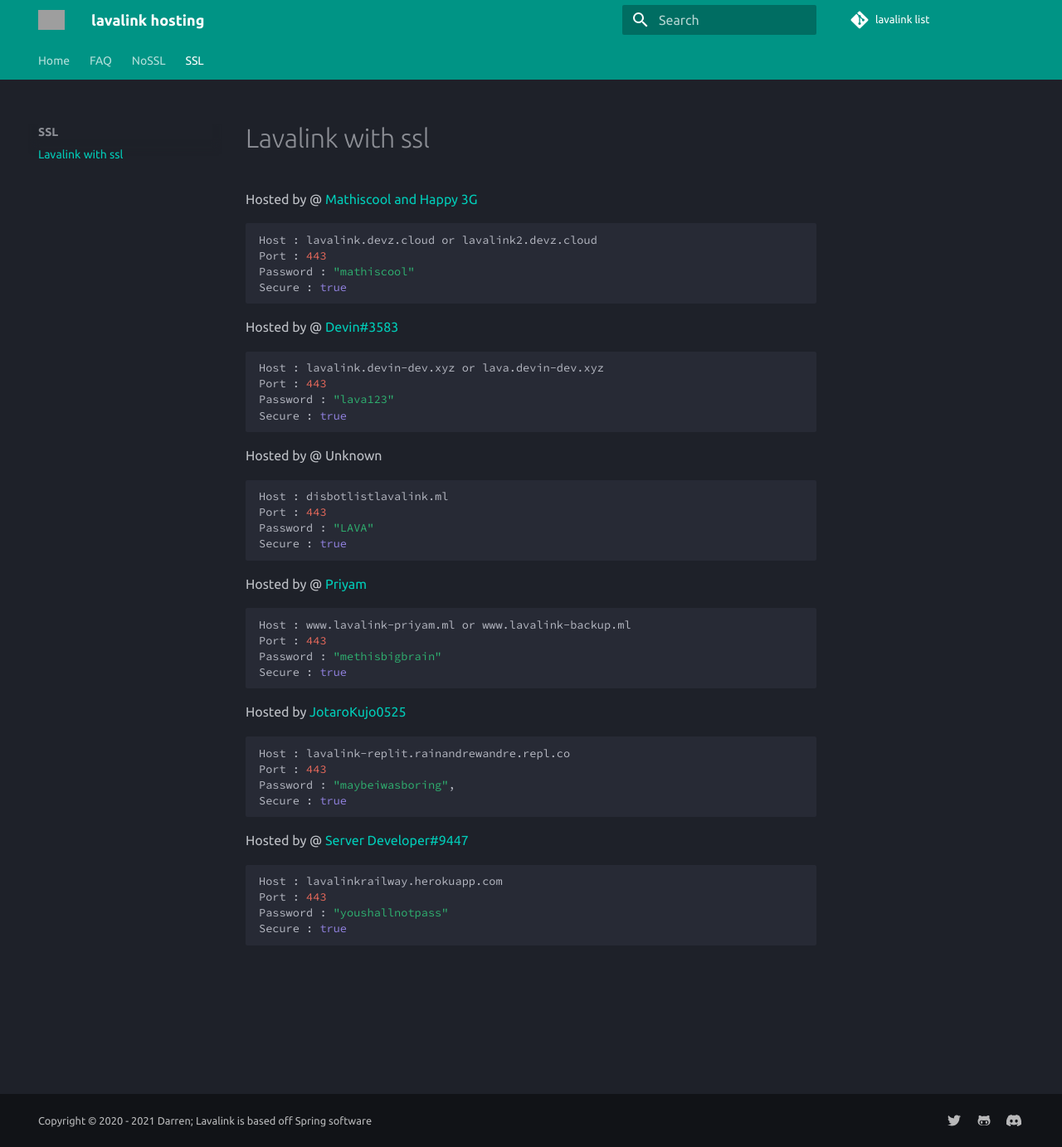
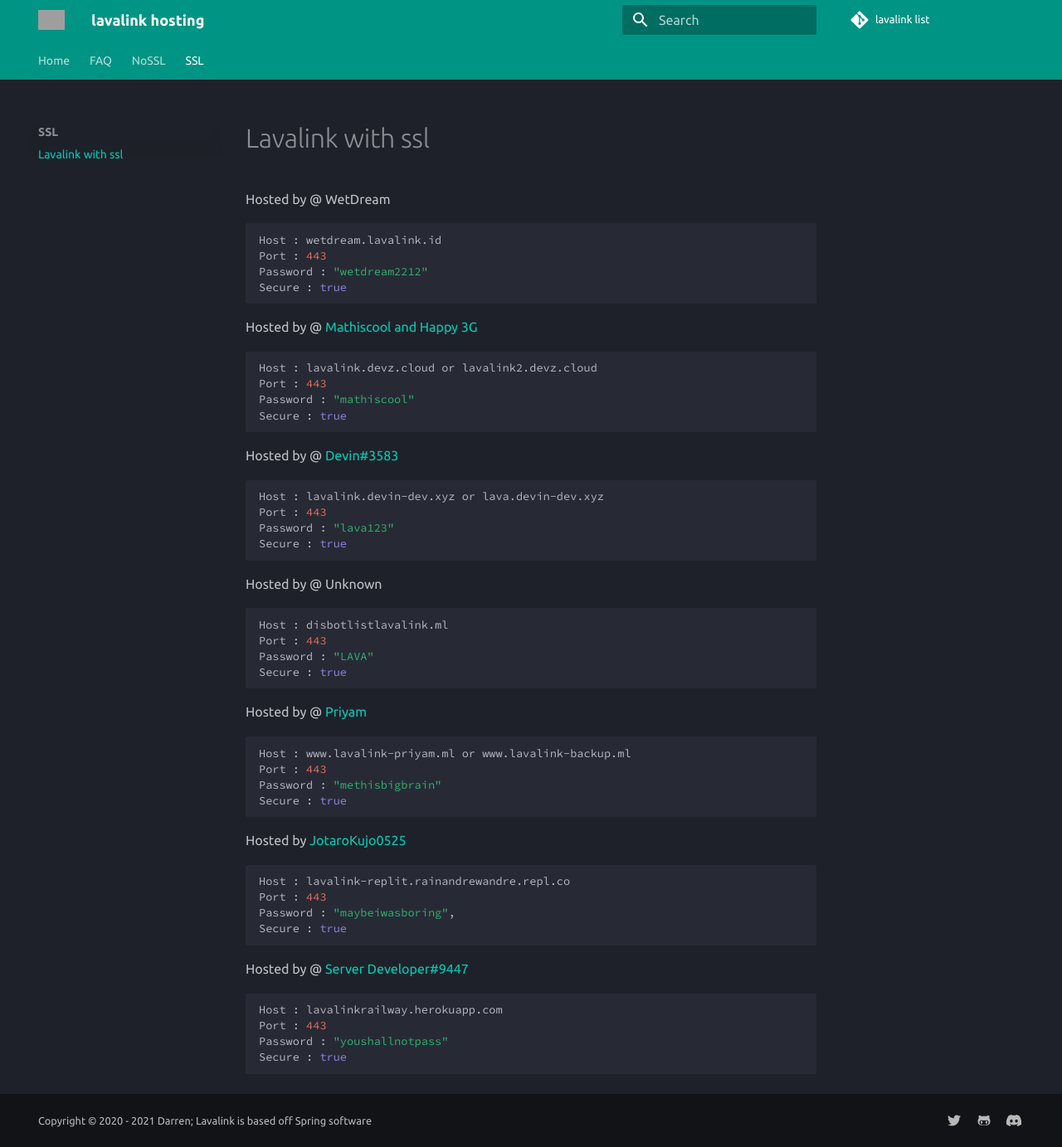
Before and after one commit to DarrenOfficial/lavalink-list, an MkDocs documentation site: the page built from docs/SSL/lavalink-with-ssl.md, in a window 1280 px wide and 1383 px high. Shown: the whole window at 83% size. Built offline with MkDocs 1.6.1 and Material for MkDocs 9.7.7, drawn with Linux system fonts in a browser that asks for light colours; comment, search, counter and statistics services are not loaded; grey boxes are pictures that could not be loaded.

Commit message:
Update lavalink-with-ssl.md

````diff
--- a/docs/SSL/lavalink-with-ssl.md
+++ b/docs/SSL/lavalink-with-ssl.md
@@ -1,3 +1,10 @@
+Hosted by @ WetDream
+```bash
+Host : wetdream.lavalink.id
+Port : 443
+Password : "wetdream2212"
+Secure : true
+```
 Hosted by @ [Mathiscool and Happy 3G](https://discord.io/botsuniversity)
 ```bash
 Host : lavalink.devz.cloud or lavalink2.devz.cloud
````
